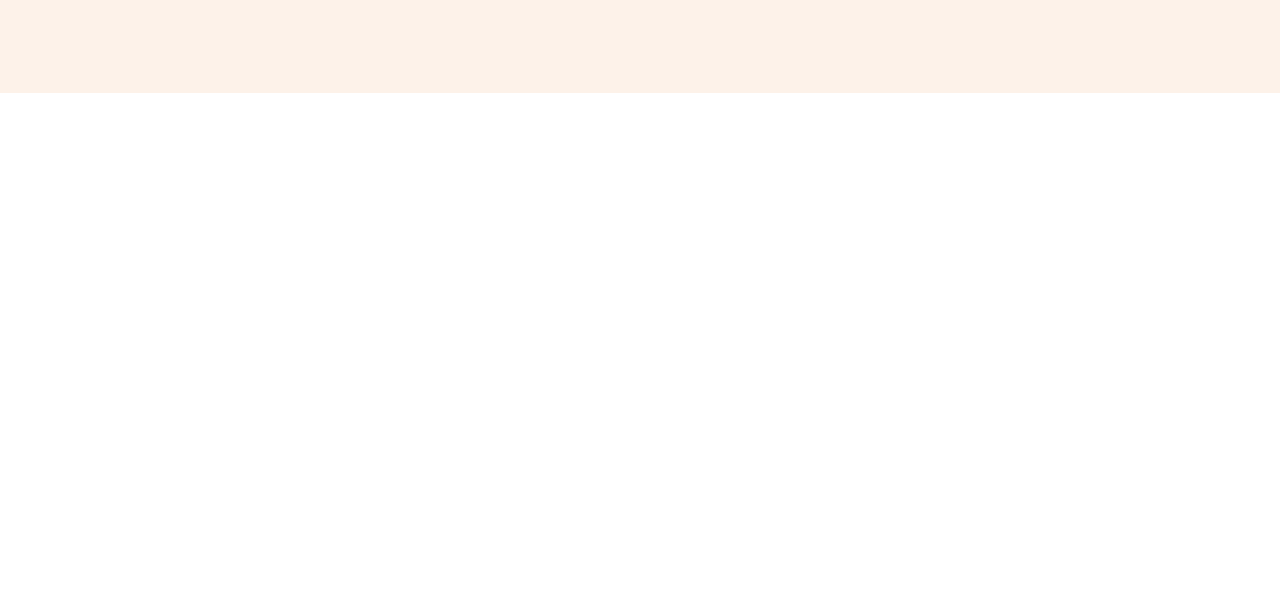
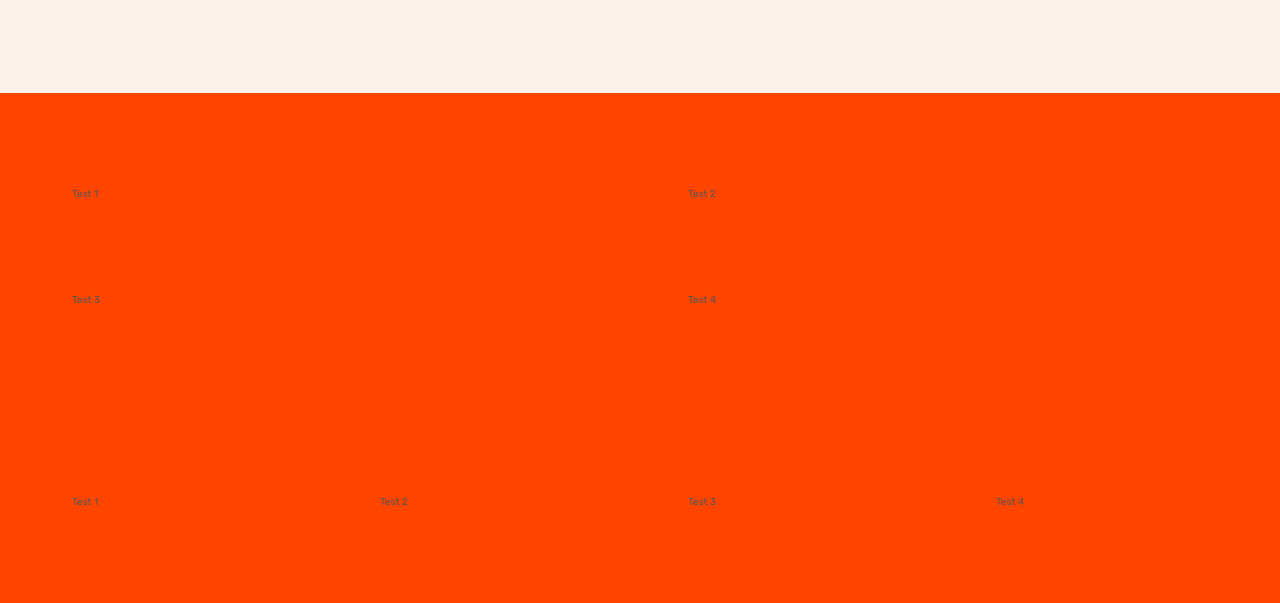
Before and after one commit to henri-d/omnifood, a plain HTML site: page index.html in a window 1280 px wide. Shown: the part 667-1270 px from the top of the page. Before the commit the page ends 800 px from the top, so only its background shows below. Drawn offline with Linux system fonts and the light colour scheme.

Commit message:
reusable grid

```diff
--- a/css/style.css
+++ b/css/style.css
@@ -60,6 +60,30 @@ body {
 /*************************/
 /* GENERAL REUSABLE COMPONENTS */
 /*************************/
+
+.container {
+  /* 1140px */
+  max-width: 120rem;
+  margin: 0 auto;
+  padding: 0 3.2rem;
+}
+
+.grid {
+  display: grid;
+  gap: 9.6rem;
+}
+
+.grid--2-cols {
+  grid-template-columns: repeat(2, 1fr);
+}
+
+.grid--3-cols {
+  grid-template-columns: repeat(3, 1fr);
+}
+
+.grid--4-cols {
+  grid-template-columns: repeat(4, 1fr);
+}
 
 .heading-primary {
   font-size: 5.2rem;
@@ -233,3 +257,12 @@ body {
   color: #cf711f;
   font-weight: 700;
 }
+
+/*************************/
+/* HOW IT WORKS SECTION */
+/*************************/
+
+.section-how {
+  padding: 9.6rem 0;
+  background-color: orangered;
+}
--- a/index.html
+++ b/index.html
@@ -67,6 +67,24 @@
           </div>
         </div>
       </section>
+
+      <section class="section-how">
+        <div class="container grid grid--2-cols">
+          <div>Test 1</div>
+          <div>Test 2</div>
+          <div>Test 3</div>
+          <div>Test 4</div>
+        </div>
+      </section>
+
+      <section class="section-how">
+        <div class="container grid grid--4-cols">
+          <div>Test 1</div>
+          <div>Test 2</div>
+          <div>Test 3</div>
+          <div>Test 4</div>
+        </div>
+      </section>
     </main>
   </body>
 </html>
```
